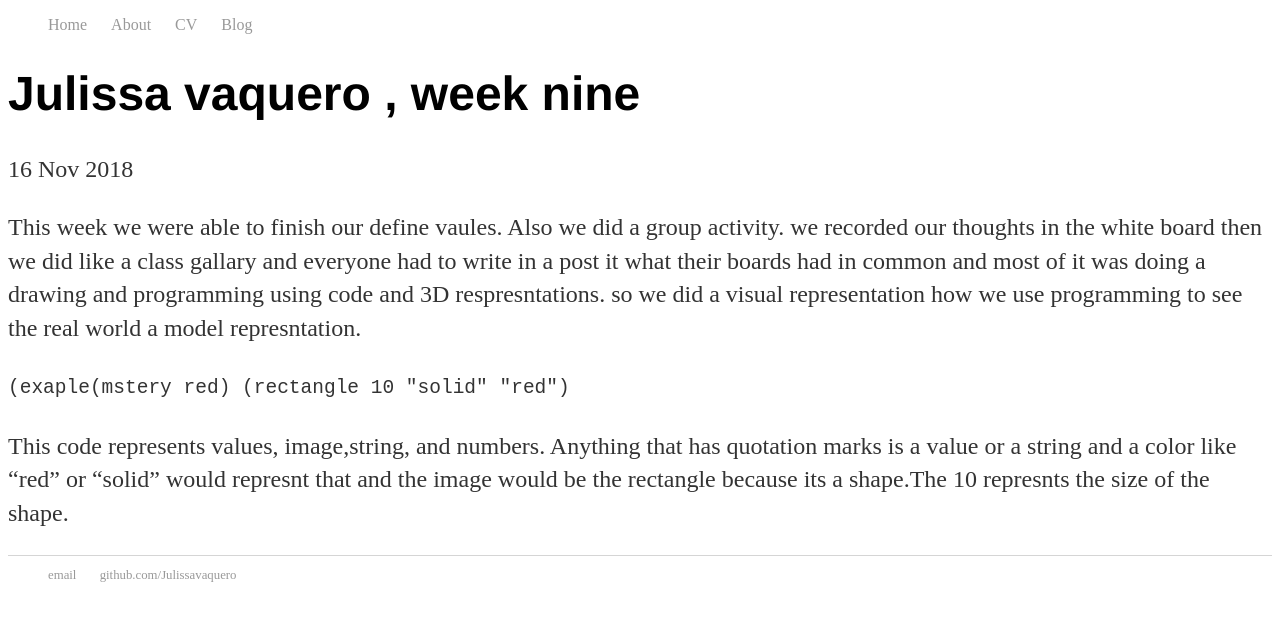
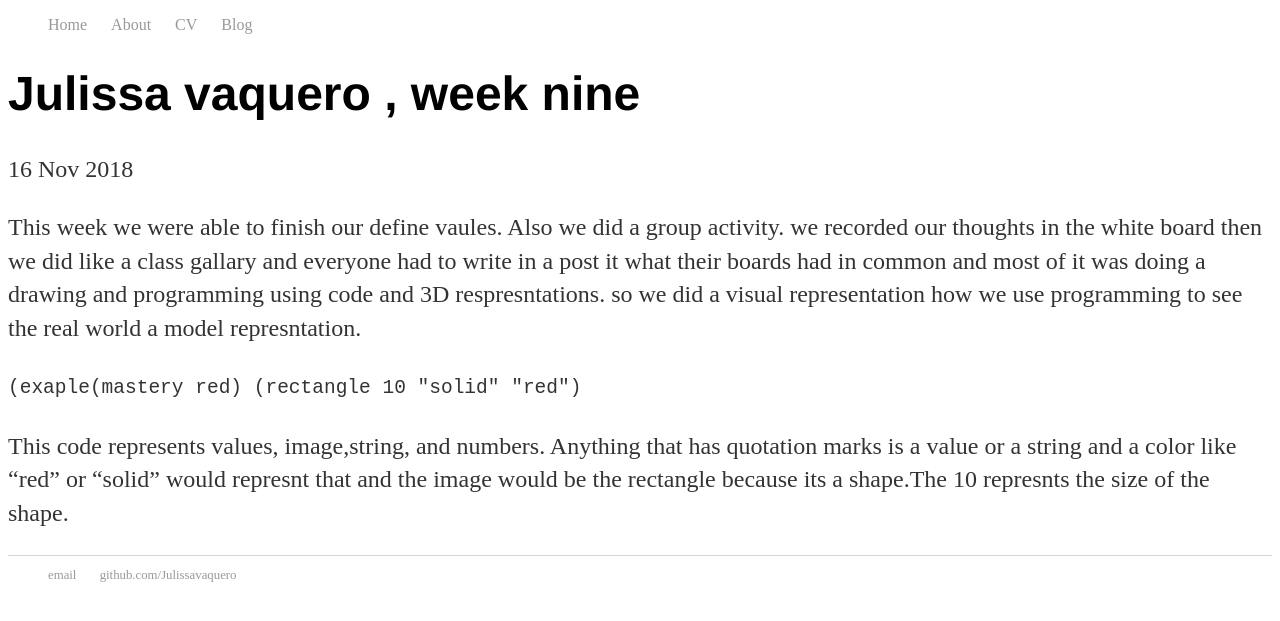
Before and after one commit to julissav7905/julissav7905.github.io, a Jekyll site: the page built from _posts/2018-11-16-week-nine.md, in a window 1280 px wide. Shown: the top 621 px of the page. Built offline with Jekyll 4.4.1, drawn with Linux system fonts in a browser that asks for light colours.

Commit message:
Update 2018-11-16-week-nine.md

````diff
--- a/_posts/2018-11-16-week-nine.md
+++ b/_posts/2018-11-16-week-nine.md
@@ -8,7 +8,7 @@ This week we were able to finish our define vaules. Also we did a group activity
 like a class gallary and everyone had to write in a post it what their boards had in common and most of it was doing a drawing and
 programming using code and 3D respresntations. so we did a visual representation how we use programming to see the real world a model represntation.
 
-```(exaple(mstery red)
+```(exaple(mastery red)
    (rectangle 10 "solid" "red")```
 
 This code represents values, image,string, and numbers. Anything that has quotation marks is a value or a string and a color like "red" or "solid" would represnt that and the image would be the rectangle because its a shape.The 10 represnts the size of the shape.
````
